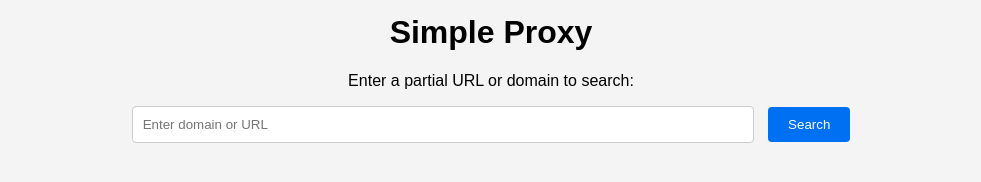
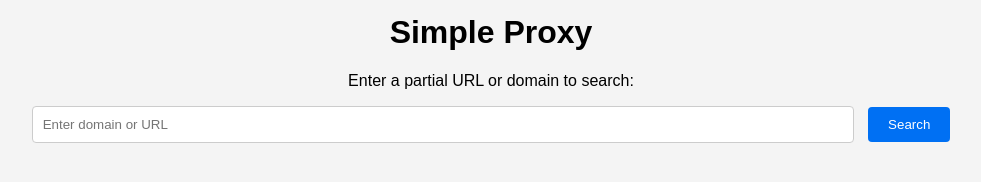
Before and after one commit to JUSTLEMMECODEDAMNMIT/plswork, a plain HTML site: page index.html in a window 1280 px wide. Shown: the whole page, without its empty margins (149-1130 px from the left). Drawn offline with Linux system fonts and the light colour scheme.

Commit message:
Update index.html

```diff
--- a/index.html
+++ b/index.html
@@ -17,9 +17,10 @@
             background-color: #f4f4f4;
         }
         .container {
-            width: 90%;
+            width: 100%;
             max-width: 1200px;
-            margin: 20px auto;
+            margin: 0 auto;
+            padding: 20px;
             text-align: center;
         }
         form {
@@ -27,7 +28,7 @@
         }
         input[type="text"] {
             width: 80%;
-            max-width: 600px;
+            max-width: 800px;
             padding: 10px;
             margin-right: 10px;
             border: 1px solid #ccc;
@@ -48,7 +49,8 @@
             border: none;
             width: 100%;
             height: 80vh;
-            max-width: 1200px;
+            min-height: 600px; /* Ensures minimum height */
+            max-height: 90vh; /* Restricts maximum height to viewport */
         }
     </style>
 </head>
```
